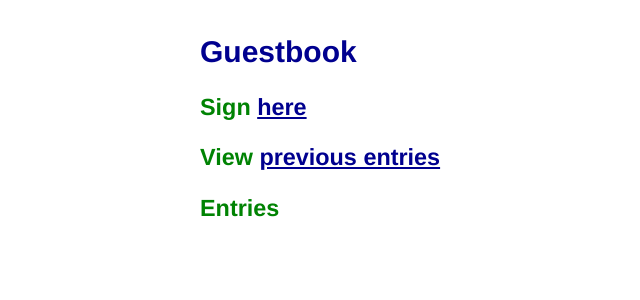
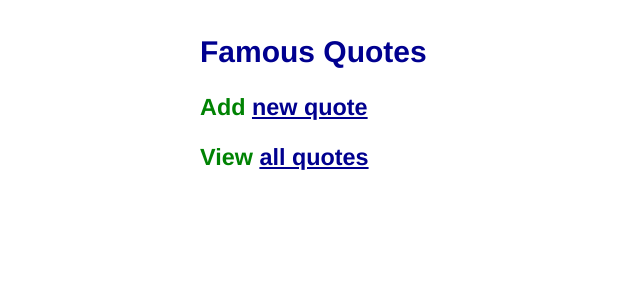
Before and after one commit to addisonwurtz/cloud-systems, a Flask app: page / in a window 1280 px wide. Shown: the top 300 px of the page, without its empty margins (188-828 px from the left). Run offline with Flask 3, Linux system fonts and the light colour scheme; data that the repository does not hold is empty.

Commit message:
Switched site from guestbook to quote website

```diff
--- a/hw2/templates/index.html
+++ b/hw2/templates/index.html
@@ -1,16 +1,8 @@
 {% extends "layout.html" %}
 {% block content %}
-    <h2>Guestbook</h2>
+    <h2>Famous Quotes</h2>
 
-    <h3>Sign <a href="{{ url_for('sign') }}">here</a></h3>
-    <h3>View <a href="{{ url_for('view_entries') }}">previous entries</a></h3>
-    <h3>Entries</h3>
-    {% for entry in entries %}
-        <p class=entry>
-            {{ entry.name }} &lt;{{ entry.email }}&gt;
-	    <br>signed on {{ entry.signed_on }}<br>
-	    {{ entry.message }}
-        </p>
-    {% endfor %}
+    <h3>Add <a href="{{ url_for('sign') }}">new quote</a></h3>
+    <h3>View <a href="{{ url_for('view_entries') }}">all quotes</a></h3>
 
 {% endblock %}
--- a/hw2/templates/sign.html
+++ b/hw2/templates/sign.html
@@ -1,6 +1,7 @@
 {% extends "layout.html" %}
 {% block content %}
-    <h2>Sign Guestbook</h2>
+    <h3><a href="{{ url_for('index') }}">Home</a></h3>
+    <h2>Add New Quote:</h2>
     <form action="{{ url_for('sign') }}" method=post>
 	<p class="heading">Name: <input type=text name=name></p>
 	<p class="heading">Email: <input type=text name=email></p>
--- a/hw2/templates/view_entries.html
+++ b/hw2/templates/view_entries.html
@@ -1,7 +1,7 @@
 {% extends "layout.html" %}
 {% block content %}
-    <h2>Guestbook Entries</h2>
-    <h3>Home <a href="{{ url_for('index') }}"></a></h3>
+    <h3><a href="{{ url_for('index') }}">Home</a></h3>
+    <h2>Famous Quotes:</h2>
     {% for entry in entries %}
         <p class=entry>
             {{ entry.name }} &lt;{{ entry.email }}&gt;
```
